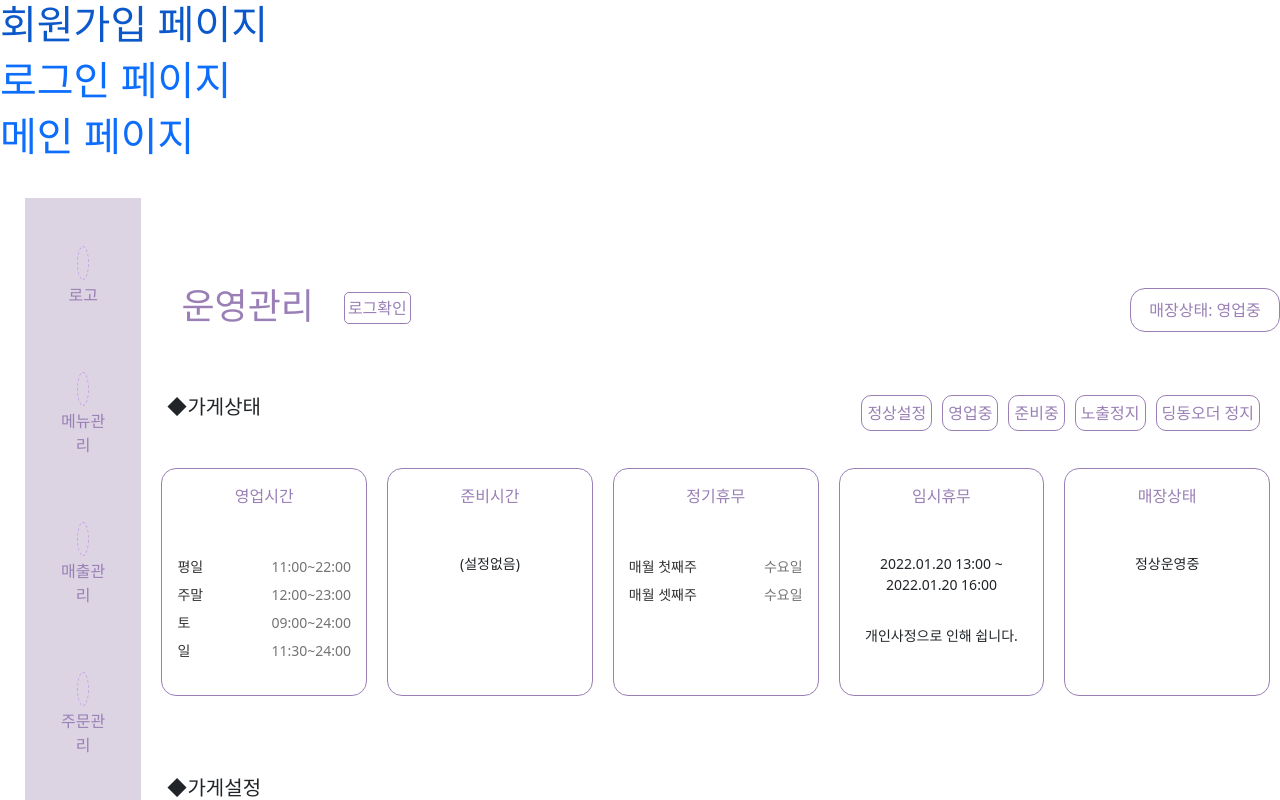
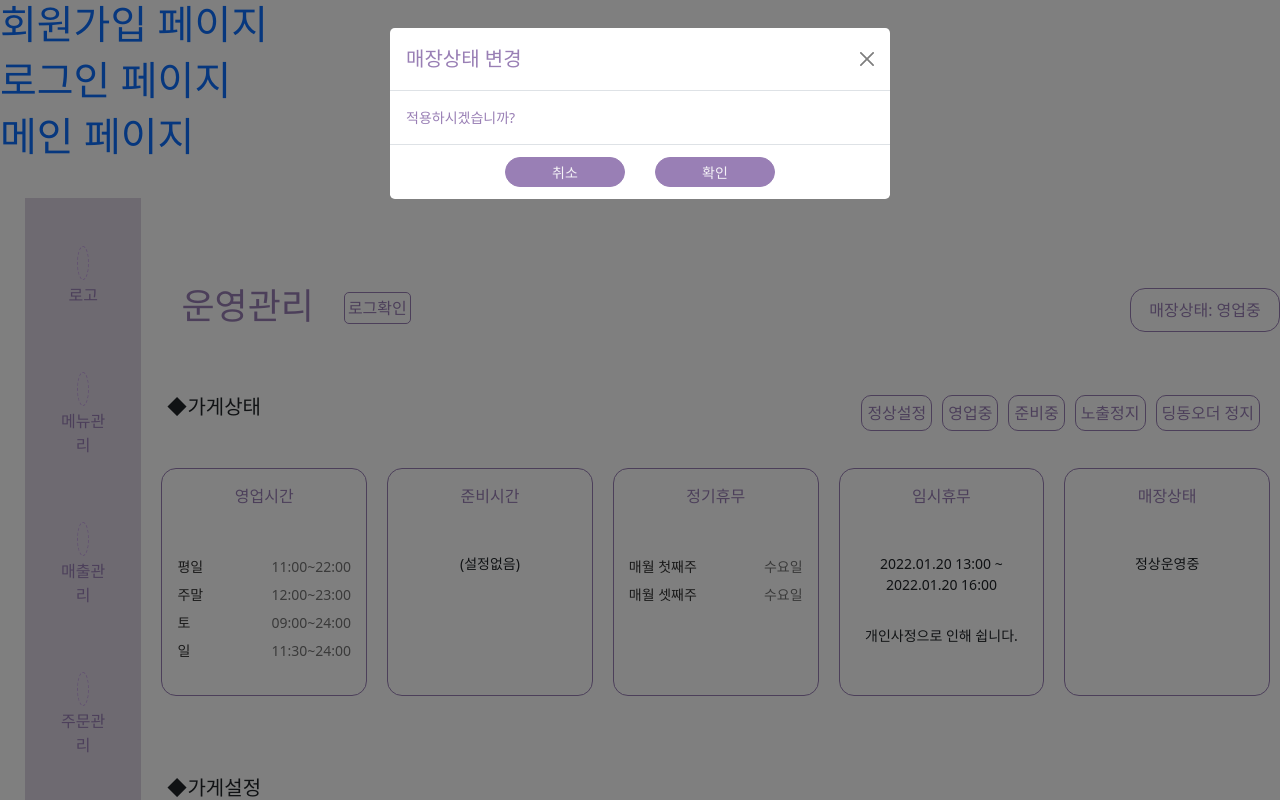
Before and after one commit to jgsjss/ding, a Vue app: page /operationmanagement in a window 1280 px wide. Both pictures are taken after a click on the button "정상설정". Shown: the top 800 px of the page. Built offline with nearby package versions, Linux system fonts and the light colour scheme; some icons are missing; what vue-sweetalert2 would draw is missing.

Commit message:
01.27 13:03
버튼알림ㅇㅇ

```diff
--- a/src/view/OperationManagement.vue
+++ b/src/view/OperationManagement.vue
@@ -19,11 +19,11 @@
       <div class="shop_condition">
       <p class="operation_text">◆가게상태</p>
       <div>
-        <button type="button" class="oper_shop_btn">정상설정</button>
-        <button type="button" class="oper_shop_btn">영업중</button>
-        <button type="button" class="oper_shop_btn">준비중</button>
-        <button type="button" class="oper_shop_btn">노출정지</button>
-        <button type="button" class="oper_shop_btn">딩동오더 정지</button>
+        <button type="button" class="oper_shop_btn" data-bs-toggle="modal" data-bs-target="#NoticeModal">정상설정</button>
+        <button type="button" class="oper_shop_btn" data-bs-toggle="modal" data-bs-target="#NoticeModal">영업중</button>
+        <button type="button" class="oper_shop_btn" data-bs-toggle="modal" data-bs-target="#NoticeModal">준비중</button>
+        <button type="button" class="oper_shop_btn" data-bs-toggle="modal" data-bs-target="#NoticeModal">노출정지</button>
+        <button type="button" class="oper_shop_btn" data-bs-toggle="modal" data-bs-target="#NoticeModal">딩동오더 정지</button>
         <i class="xi-help-o" @click="show=!show"></i>
           <div class="shop_help" v-show="show">
             <span>- 매장상태를 임의로 변경 가능합니다.</span>
@@ -92,8 +92,25 @@
       </div>
   </div>
 
-
-
+  <!--/////매장상태 모달창/////-->
+<!-- Modal -->
+<div class="modal fade" id="NoticeModal" tabindex="-1" aria-labelledby="NoticeModalLabel" aria-hidden="true">
+  <div class="modal-dialog">
+    <div class="modal-content">
+      <div class="modal-header">
+        <h5 class="modal-title" id="NoticeModalLabel">매장상태 변경</h5>
+        <button type="button" class="btn-close" data-bs-dismiss="modal" aria-label="Close"></button>
+      </div>
+      <div class="modal-body">
+        적용하시겠습니까?
+      </div>
+      <div class="modal-footer">
+        <button type="button" class="btn btn-secondary" data-bs-dismiss="modal">취소</button>
+        <button type="button" class="btn btn-primary">확인</button>
+      </div>
+    </div>
+  </div>
+</div>
 
 <OperationSetting :step = "step" />
 </template>
@@ -112,7 +129,9 @@ import OperationSetting from './OperationSetting.vue';
     }
   },
   methods: {
-
+    notice: function(evt) {
+      alert('상태를 변경하시겠습니까?')
+    },
     }
 }
 
```
